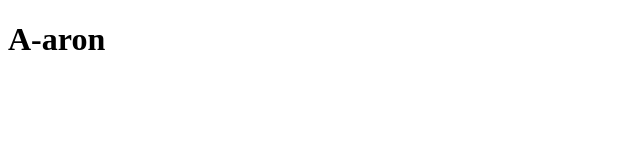
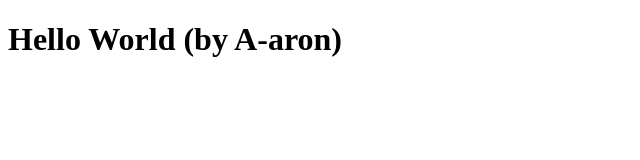
Before and after one commit to a-aron1/github-pages-demo-1, a plain HTML site: page index.html in a window 1280 px wide. Shown: the whole page, without its empty margins (0-640 px from the left). Drawn offline with Linux system fonts and the light colour scheme.

Commit message:
Added Hello World to header

```diff
--- a/index.html
+++ b/index.html
@@ -7,6 +7,6 @@
     <title>First Deployed Page</title>
 </head>
 <body>
-    <h1>A-aron</h1>
+    <h1>Hello World (by A-aron)</h1>
 </body>
 </html>
```
